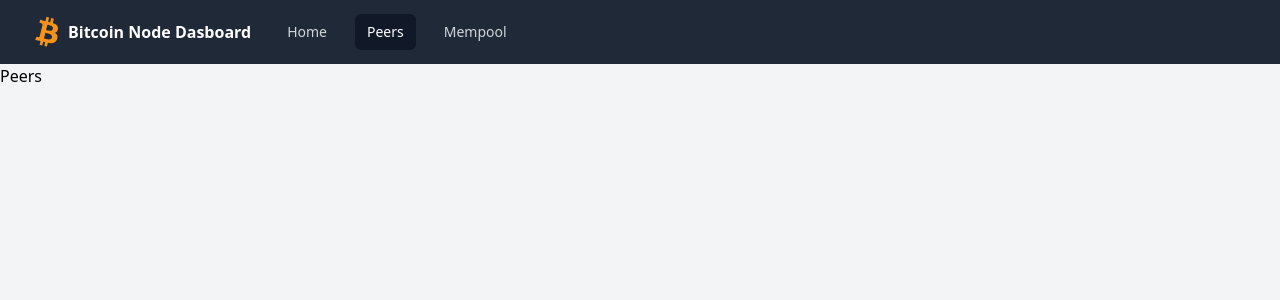
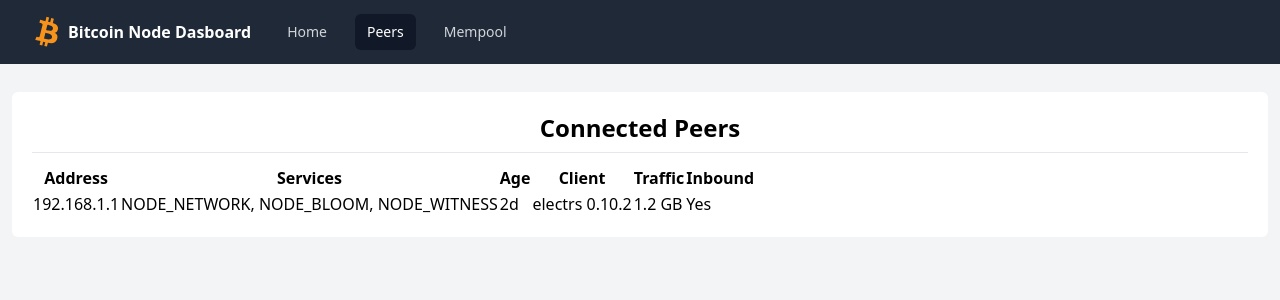
Before and after one commit to r00xat/bitcoin-node-dashboard, a React (Vite) app in the folder frontend/: page /peers in a window 1280 px wide. Shown: the top 300 px of the page. Built offline with nearby package versions, Linux system fonts and the light colour scheme; no server answers.

Commit message:
remove old views

```diff
--- a/frontend/src/router/AppRouter.tsx
+++ b/frontend/src/router/AppRouter.tsx
@@ -1,5 +1,5 @@
 import { Routes, Route } from 'react-router-dom';
-import { About, Blocks, Home, Mempool, Peers, Wallet } from '@/views';
+import { About, Home, Mempool, Peers } from '@/views';
 import { RoutesEnum } from '@/router/Routes';
 
 const AppRouter = () => {
@@ -7,9 +7,7 @@ const AppRouter = () => {
       <Routes>
          <Route path={RoutesEnum.HOME} element={<Home />} />
          <Route path={RoutesEnum.PEERS} element={<Peers />} />
-         <Route path={RoutesEnum.BLOCKS} element={<Blocks />} />
          <Route path={RoutesEnum.MEMPOOL} element={<Mempool />} />
-         <Route path={RoutesEnum.WALLET} element={<Wallet />} />
          <Route path={RoutesEnum.ABOUT} element={<About />} />
       </Routes>
    );
--- a/frontend/src/router/Routes.ts
+++ b/frontend/src/router/Routes.ts
@@ -1,9 +1,7 @@
 export enum RoutesEnum {
    HOME = '/',
    PEERS = '/peers',
-   BLOCKS = '/blocks',
    MEMPOOL = '/mempool',
-   WALLET = '/wallet',
    ABOUT = '/about',
 }
 
@@ -21,20 +19,8 @@ export const Routes: RouteType[] = [
       childrens: [],
    },
    {
-      name: 'Blocks',
-      path: RoutesEnum.BLOCKS,
-      navBar: true,
-      childrens: [],
-   },
-   {
       name: 'Mempool',
       path: RoutesEnum.MEMPOOL,
-      navBar: true,
-      childrens: [],
-   },
-   {
-      name: 'Wallet',
-      path: RoutesEnum.WALLET,
       navBar: true,
       childrens: [],
    },
--- a/frontend/src/views/Blocks.tsx
+++ /dev/null
@@ -1,5 +0,0 @@
-const Blocks = () => {
-   return <div>Blocks</div>;
-};
-
-export default Blocks;
--- a/frontend/src/views/Peers.tsx
+++ b/frontend/src/views/Peers.tsx
@@ -1,5 +1,45 @@
+import Card from "@/components/UI/Card";
+
 function Peers() {
-   return <div>Peers</div>;
+
+   const peerExample = {
+      id: 1,
+      address: "192.168.1.1",
+      services: ["NODE_NETWORK", "NODE_BLOOM", "NODE_WITNESS"],
+      age: "2d",
+      client: "electrs 0.10.2",
+      traffic: "1.2 GB",
+      inbound: true
+   }
+
+   return (
+      <div className="m-3 mt-7">
+         <Card title="Connected Peers">
+            <table className="border-collapse">
+               <thead>
+                  <tr>
+                     <th>Address</th>
+                     <th>Services</th>
+                     <th>Age</th>
+                     <th>Client</th>
+                     <th>Traffic</th>
+                     <th>Inbound</th>
+                  </tr>
+               </thead>
+               <tbody>
+                  <tr>
+                     <td>{peerExample.address}</td>
+                     <td>{peerExample.services.join(", ")}</td>
+                     <td>{peerExample.age}</td>
+                     <td>{peerExample.client}</td>
+                     <td>{peerExample.traffic}</td>
+                     <td>{peerExample.inbound ? "Yes" : "No"}</td>
+                  </tr>
+               </tbody>
+            </table>
+         </Card>
+      </div>
+   );
 }
 
 export default Peers;
--- a/frontend/src/views/Wallet.tsx
+++ /dev/null
@@ -1,5 +0,0 @@
-const Wallet = () => {
-   return <div>Wallet</div>;
-};
-
-export default Wallet;
--- a/frontend/src/views/index.ts
+++ b/frontend/src/views/index.ts
@@ -1,6 +1,4 @@
 export { default as Home } from './Home/Home';
 export { default as Peers } from './Peers';
-export { default as Blocks } from './Blocks';
 export { default as Mempool } from './Mempool';
-export { default as Wallet } from './Wallet';
 export { default as About } from './About';
```
